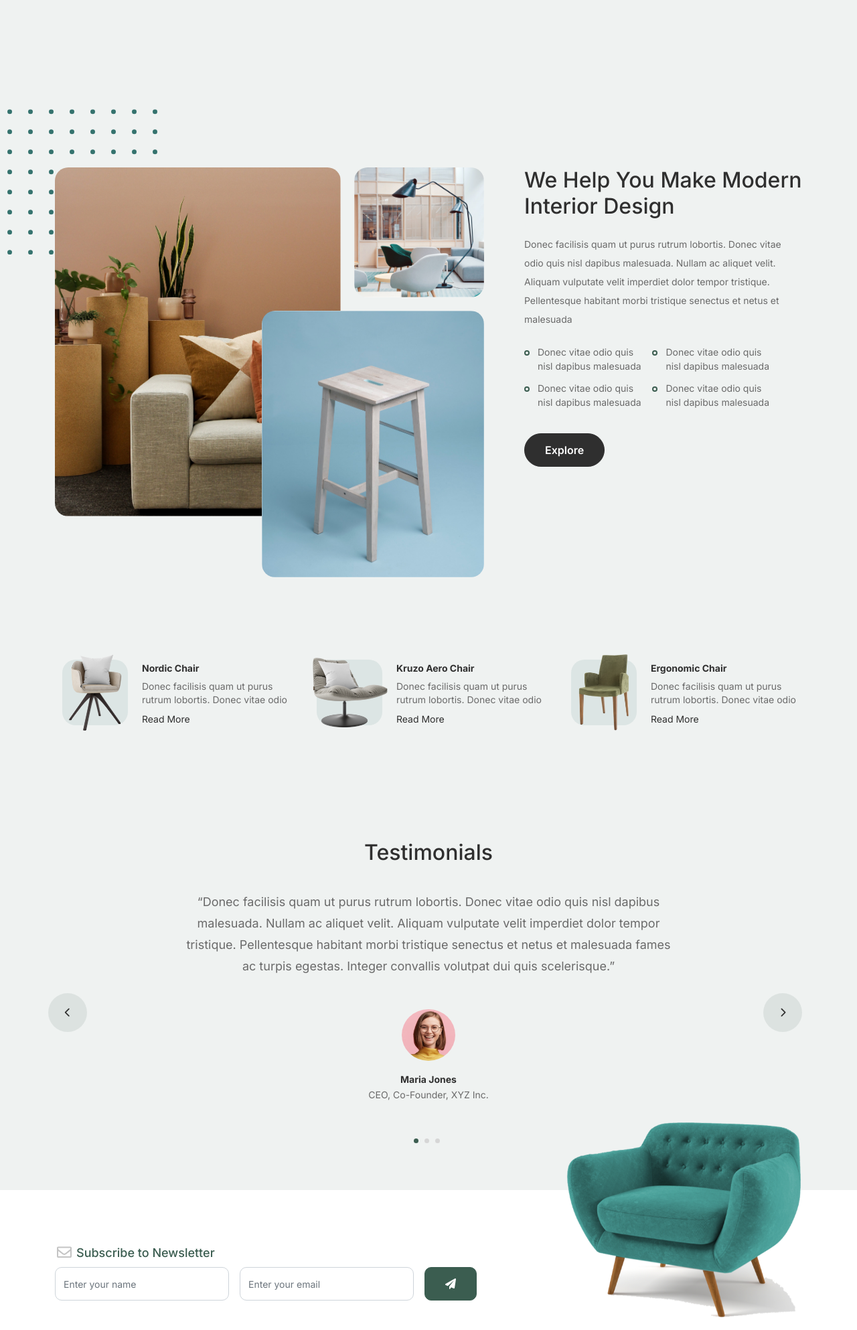
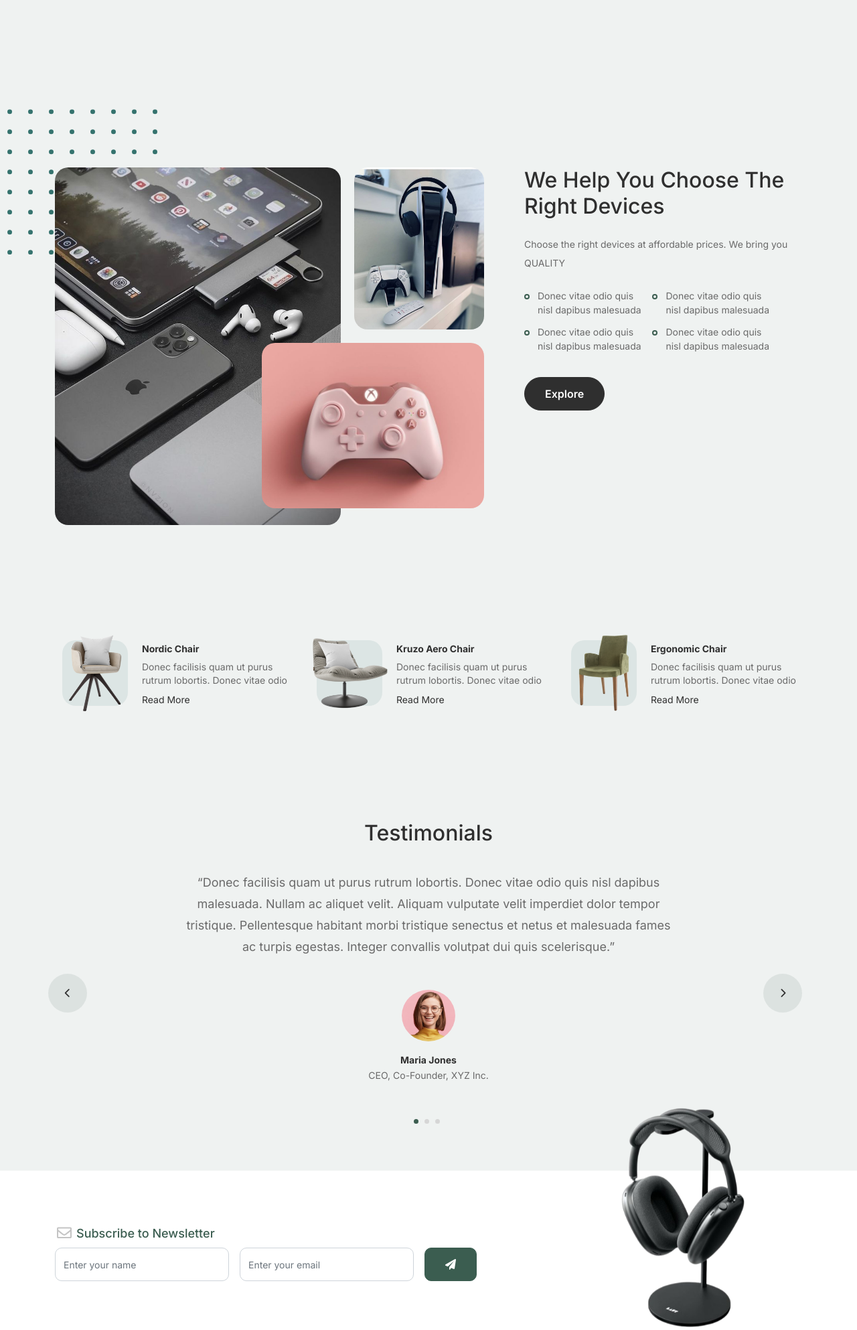
Before and after one commit to Wazaaah/iBit_Soft_Project_1, a Django app: page / in a window 1280 px wide; the page is wider, and only the part inside the window is pictured. Shown: the part 1861-3847 px from the top of that part at 67% size. Run offline with Django 4.2, Linux system fonts and the light colour scheme; some libraries are stand-ins or nearby versions.

Commit message:
P.O.Box yayyyyy

```diff
--- a/iBit_Soft_Project_1/templates/index.html
+++ b/iBit_Soft_Project_1/templates/index.html
@@ -221,14 +221,14 @@
                     <div class="row justify-content-between">
                         <div class="col-lg-7 mb-5 mb-lg-0">
                             <div class="imgs-grid">
-                                <div class="grid grid-1"><img src="{% static 'images/img-grid-1.jpg' %}" alt="Untree.co"></div>
-                                <div class="grid grid-2"><img src="{% static 'images/img-grid-2.jpg' %}" alt="Untree.co"></div>
-                                <div class="grid grid-3"><img src="{% static 'images/img-grid-3.jpg' %}" alt="Untree.co"></div>
+                                <div class="grid grid-1"><img src="{% static 'images/device.jpeg' %}" alt="Untree.co"></div>
+                                <div class="grid grid-2"><img src="{% static 'images/Ps5.jpeg' %}" alt="Untree.co"></div>
+                                <div class="grid grid-3"><img src="{% static 'images/pinky.jpeg' %}" alt="Untree.co"></div>
                             </div>
                         </div>
                         <div class="col-lg-5 ps-lg-5">
-                            <h2 class="section-title mb-4">We Help You Make Modern Interior Design</h2>
-                            <p>Donec facilisis quam ut purus rutrum lobortis. Donec vitae odio quis nisl dapibus malesuada. Nullam ac aliquet velit. Aliquam vulputate velit imperdiet dolor tempor tristique. Pellentesque habitant morbi tristique senectus et netus et malesuada</p>
+                            <h2 class="section-title mb-4">We Help You Choose The Right Devices</h2>
+                            <p>Choose the right devices at affordable prices. We bring you QUALITY</p>
 
                             <ul class="list-unstyled custom-list my-4">
                                 <li>Donec vitae odio quis nisl dapibus malesuada</li>
@@ -396,7 +396,7 @@
 			<div class="container relative">
 
 				<div class="sofa-img">
-					<img src="{% static 'images/sofa.png' %}" alt="Image" class="img-fluid">
+					<img src="{% static 'images/headphone.png' %}" alt="Image" class="img-fluid">
 				</div>
 
 				<div class="row">
```
Also changed, not shown: iBit_Soft_Project_1/static/images/Ps5.jpeg (added), iBit_Soft_Project_1/static/images/device.jpeg (added), iBit_Soft_Project_1/static/images/headphone.png (added), iBit_Soft_Project_1/static/images/pinky.jpeg (added).
